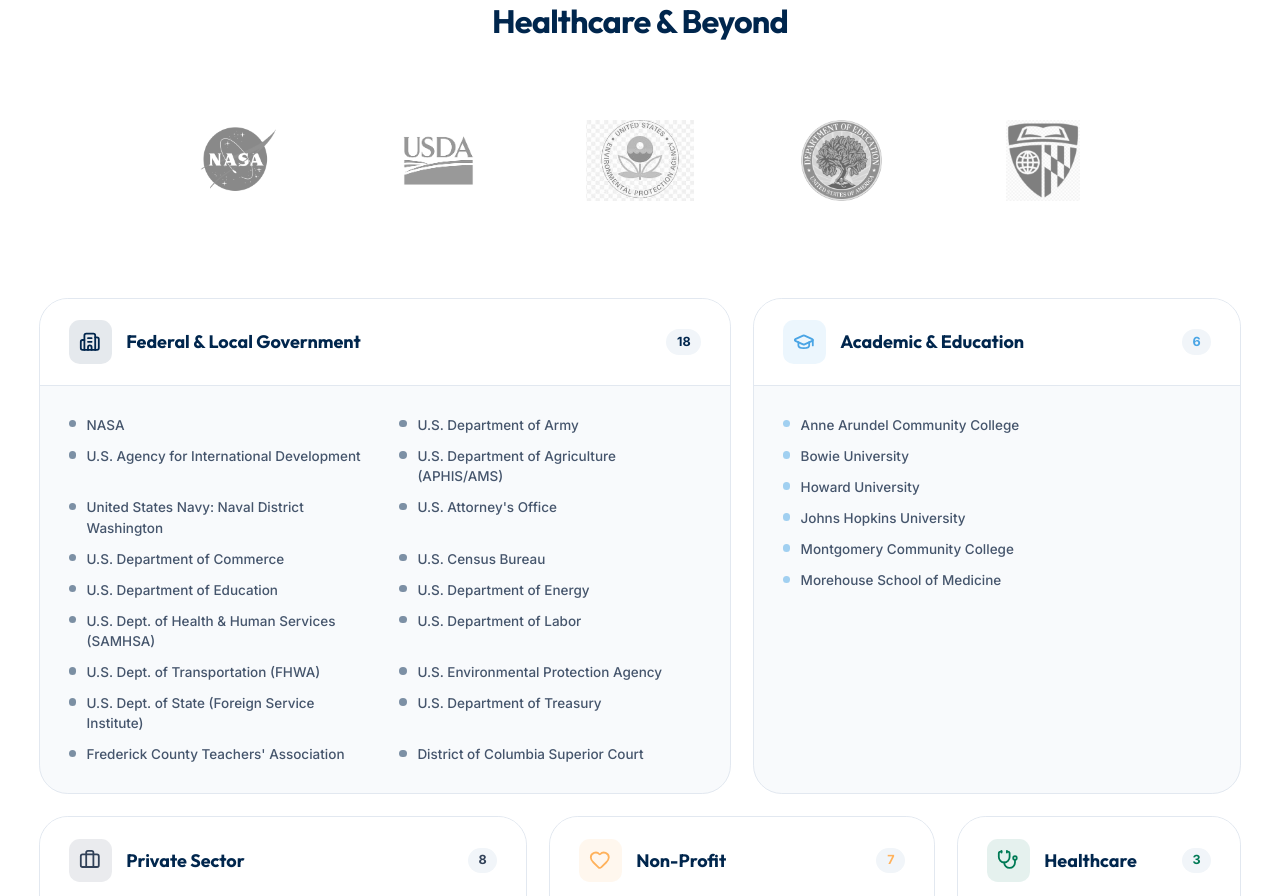
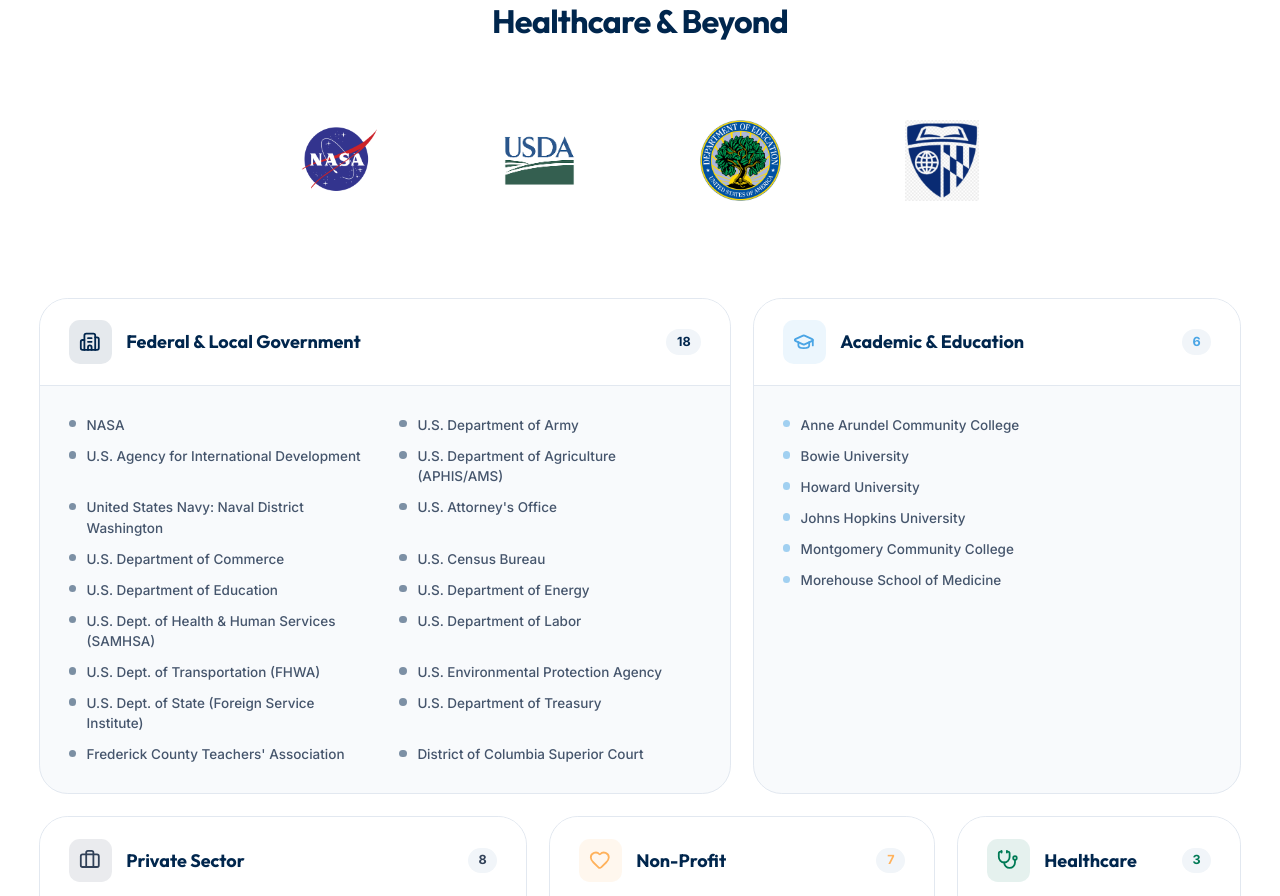
Before and after one commit to arya9779/ingram, a React (Vite) app: page / in a window 1280 px wide. Shown: the part 1671-2567 px from the top of the page. Built offline with nearby package versions, Linux system fonts and the light colour scheme.

Commit message:
Remove EPA logo and grayscale styling from client logos

```diff
--- a/src/components/Clients.tsx
+++ b/src/components/Clients.tsx
@@ -88,7 +88,6 @@
 const logos = [
     { name: "NASA", url: "/nasa.png" },
     { name: "USDA", url: "/usda.png" },
-    { name: "EPA", url: "/epa.jpg" },
     { name: "Dept of Education", url: "/ed.png" },
     { name: "Johns Hopkins", url: "/jh.jpg" },
 ];
@@ -115,7 +114,7 @@
                             <img
                                 src={logo.url}
                                 alt={logo.name}
-                                className="max-w-full max-h-[90px] object-contain grayscale opacity-60 hover:grayscale-0 hover:opacity-100 hover:scale-105 transition-all duration-500 mix-blend-multiply"
+                                className="max-w-full max-h-[90px] object-contain hover:scale-105 transition-transform duration-500 mix-blend-multiply"
                                 title={logo.name}
                             />
                         </div>
```
